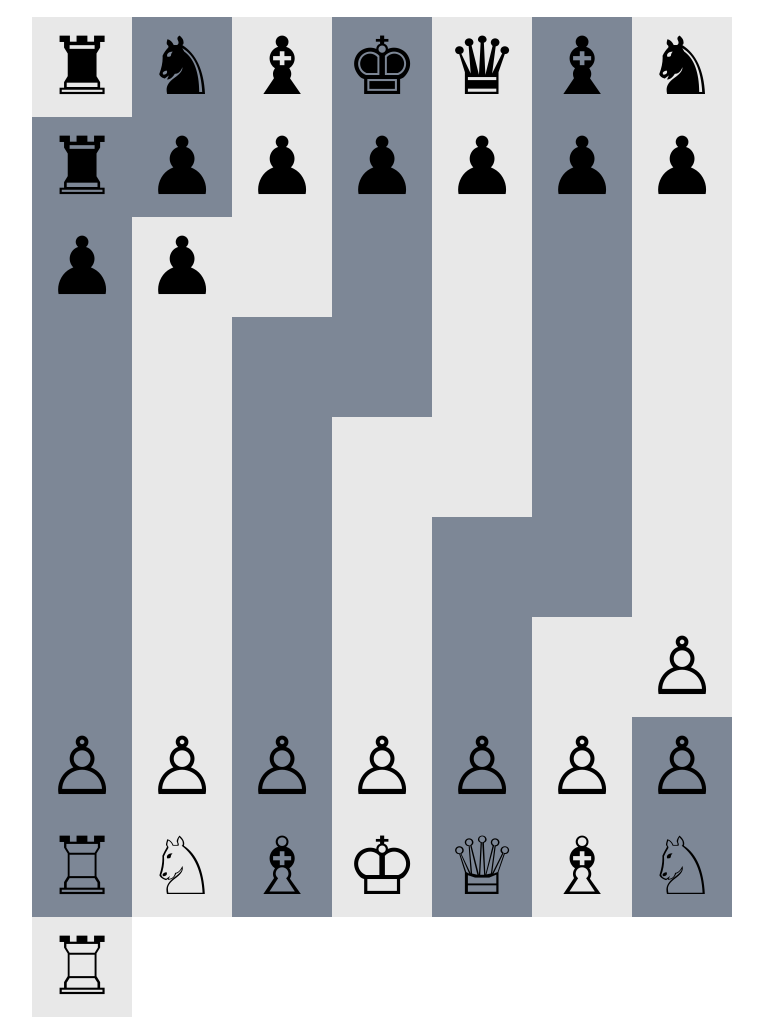
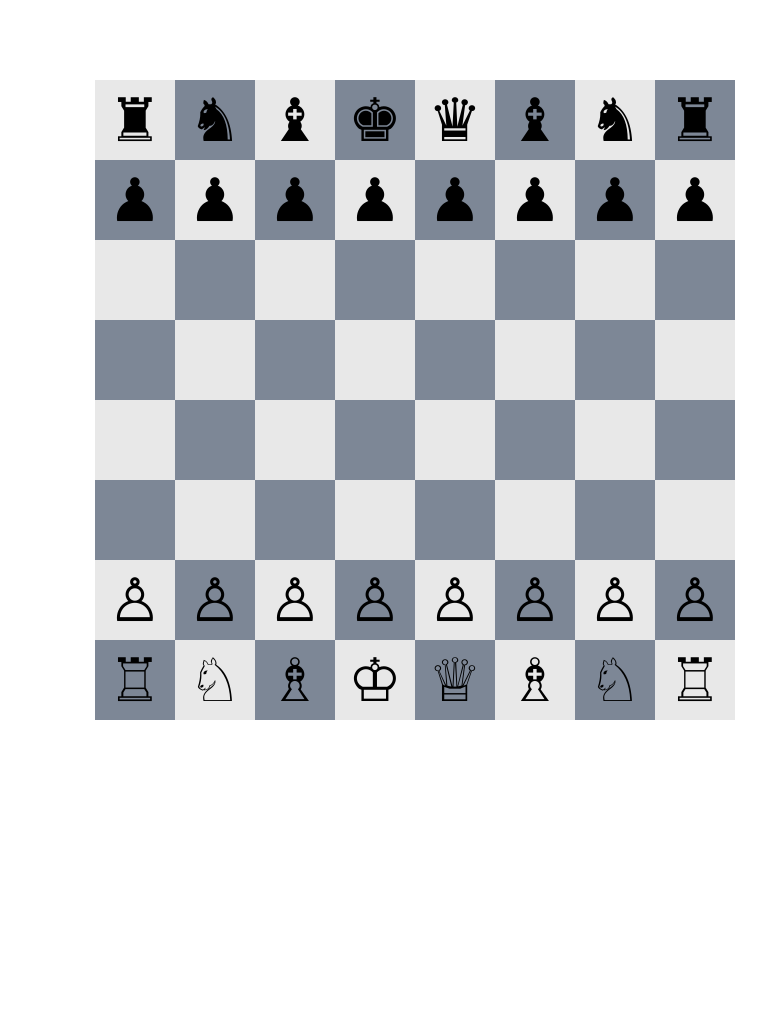
Before and after one commit to kamil20020/chess, a PHP site: page / in a window 1280 px wide. Shown: the whole page, without its empty margins (225-991 px from the left). After the commit the page ends 720 px from the top, so only its background shows below. Run offline with PHP 8.4, Linux system fonts and the light colour scheme.

```diff
--- a/main.js
+++ b/main.js
@@ -4,7 +4,7 @@ let selectedPieceIndex = -1
 let activePiece = null
 let nextPlayerWhite = true
 
-let tileSize = 100
+let tileSize = board.style.width / 8
 let blackColor = 'rgb(125,135,150)'
 let whiteColor = 'rgb(232,232,232)'
 let activeColor = 'rgb(0,0,0)'
@@ -250,9 +250,6 @@ const loadBoard = () => {
         for (let j=0; j < 8; j++){
 
             const tile = document.createElement("div")
-            tile.style.width = `${tileSize}px`
-            tile.style.height = `${tileSize}px`
-            tile.style.lineHeight = `${tileSize}px`
             tile.className = 'noselect tile'
             tile.style.left = `${row}px`;
             tile.style.top = `${col}px`;
--- a/styles.css
+++ b/styles.css
@@ -11,8 +11,19 @@ body{
 }
 
 #board{
-    width: 800px;
-    height: 800px;
+    display: grid;
+    grid-template-rows: repeat(8, 1fr);
+    grid-template-columns: repeat(8, 1fr);
+}
+
+.tile{
+    display: flex;
+    align-items: center;
+    justify-content: center;
+}
+
+.tile:hover{
+    cursor: pointer
 }
 
 .noselect {
@@ -25,52 +36,81 @@ body{
                                     supported by Chrome, Edge, Opera and Firefox */
 }
 
-.tile{
-    float: left;
-    font-size: 80px;
-    width: 100px;
-    height: 100px;
-    text-align: center;
-}
-
-.tile:hover{
-    cursor: pointer
-}
-
-@media only screen and (max-width: 600px) {
+@media only screen and (max-width: 350px) {
 
     #board{
-        width: 600px;
-        height: 600px;
+        height: 30vh;
+        width: 30vh
     }
 
     .tile{
-        font-size: 60px;
-        width: 40px;
-        height: 40px;
+        font-size: 20px
+    }
+}
+
+@media only screen and (min-width: 350px) {
+
+    #board{
+        height: 40vh;
+        width: 40vh
     }
 
+    .tile{
+        font-size: 30px
+    }
+}
+
+/* Extra small devices (phones, 600px and down) */
+@media only screen and (min-width: 450px) {
+
+    #board{
+        height: 50vh;
+        width: 50vh
+    }
+
+    .tile{
+        font-size: 40px
+    }
 }
 
 /* Small devices (portrait tablets and large phones, 600px and up) */
 @media only screen and (min-width: 600px) {
 
     #board{
-        width: 766px;
-        height: 766px;
+        height: 60vh;
+        width: 60vh
+    }
+
+    .tile{
+        font-size: 40px
     }
 }
 
 /* Medium devices (landscape tablets, 768px and up) */
 @media only screen and (min-width: 768px) {
 
+    #board{
+        height: 80vh;
+        width: 80vh
+    }
 
+    .tile{
+        font-size: 50px
+    }
 }
 
 /* Large devices (laptops/desktops, 992px and up) */
 @media only screen and (min-width: 992px) {
 
 
+    #board{
+        height: 80vh;
+        width: 80vh
+    }
+
+    .tile{
+        font-size: 60px
+    }
 }
 
 /* Extra large devices (large laptops and desktops, 1200px and up) */
```
